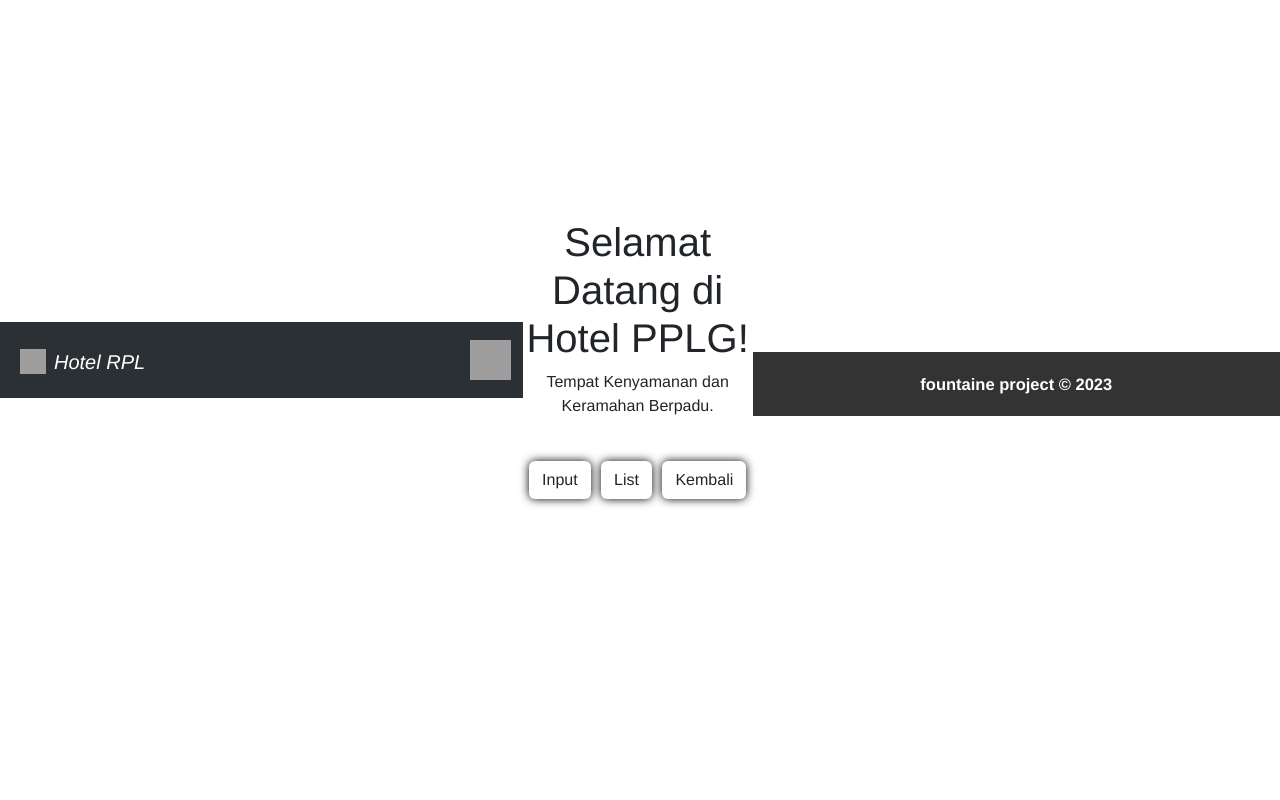
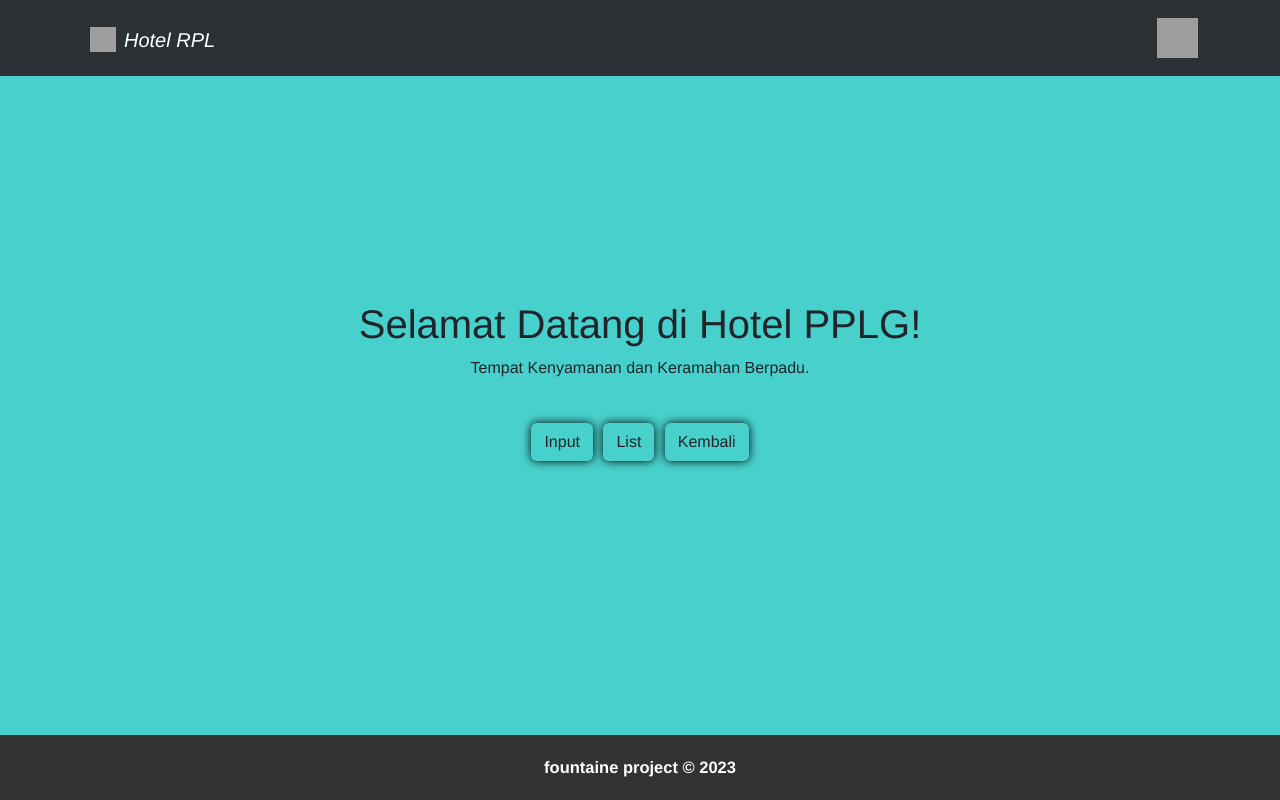
Before and after one commit to Achmadts/FP-hotel-09, a PHP site: page /welcome.html in a window 1280 px wide. Run offline with PHP 8.4, Linux system fonts and the light colour scheme; grey boxes are pictures that could not be loaded.

Commit message:
Update welcome.css

```diff
--- a/welcome.css
+++ b/welcome.css
@@ -1,13 +1,23 @@
-body{
+body {
     font-family: 'Franklin Gothic Medium', 'Arial Narrow', Arial, sans-serif;
     margin: 0;
     padding: 0;
     display: flex;
-    height: 90vh;
+    min-height: 100vh;
+    justify-content: center;
+    flex-direction: column;
+    align-items: center;
+    background-color: mediumturquoise;
+}
+
+button:hover {
+    background-color: #0056b3;
+    transition: .5s;
+}
+
+center {
+    flex-grow: 1;
+    display: flex;
     justify-content: center;
     align-items: center;
 }
-button:hover{
-    background-color: #0056b3;
-    transition: .5s;
-}
```
